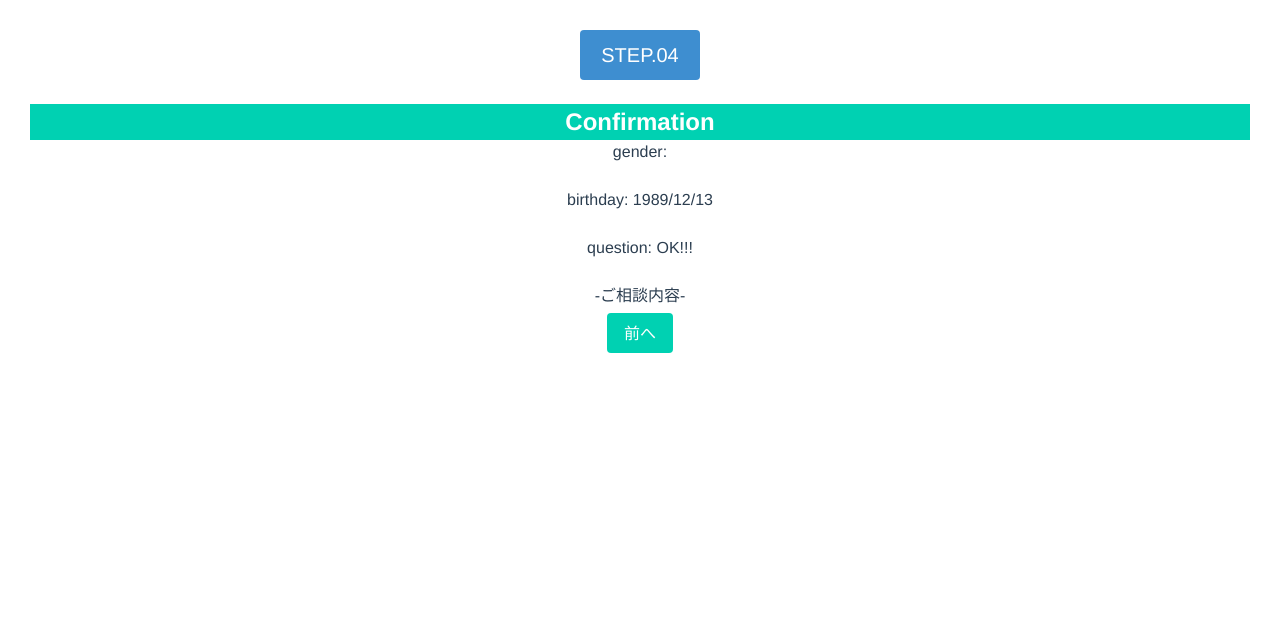
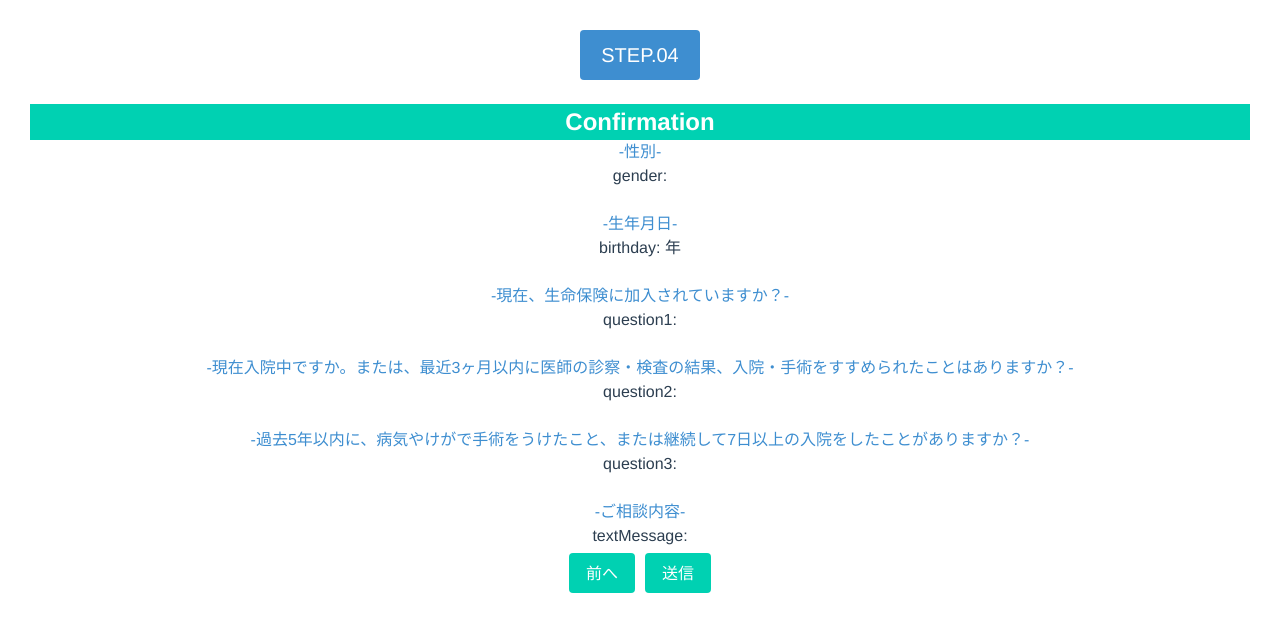
Before and after one commit to gorinesia/vue-project, a Vue app: page /confirm in a window 1280 px wide. Shown: the top 632 px of the page. Built offline with nearby package versions, Linux system fonts and the light colour scheme.

Commit message:
created page of step.04

```diff
--- a/src/store/index.js
+++ b/src/store/index.js
@@ -5,21 +5,49 @@ Vue.use(Vuex)
 
 export default new Vuex.Store({
   state: {
-    form: {
-      gender: 'Man',
-      birthday: '1989/12/13',
-      question: 'OK!!!',
-    },
     gender:'',
+    year:'',
+    month:'',
+    day:'',
+    question1:'',
+    question2:'',
+    question3:'',
     textMessage: ''
   },
   getters: {
     gender: state => state.gender,
+    year: state => state.year,
+    month: state => state.month,
+    day: state => state.day,
+    question1: state => state.question1,
+    question2: state => state.question2,
+    question3: state => state.question3,
     textMessage: state => state.textMessage,
   },
   mutations: {
+    updateGender(state, newMessage) {
+      state.gender = newMessage;
+    },
+    updateYear(state, newMessage) {
+      state.year = newMessage;
+    },
+    updateMonth(state, newMessage) {
+      state.month = newMessage;
+    },
+    updateDay(state, newMessage) {
+      state.day = newMessage;
+    },
+    updateQuestion1(state, newMessage) {
+      state.question1 = newMessage;
+    },
+    updateQuestion2(state, newMessage) {
+      state.question2 = newMessage;
+    },
+    updateQuestion3(state, newMessage) {
+      state.question3 = newMessage;
+    },
     updateTextMessage(state, newMessage) {
       state.textMessage = newMessage;
-    }
+    },
   }
 })
--- a/src/views/ConfirmForm.vue
+++ b/src/views/ConfirmForm.vue
@@ -4,27 +4,25 @@
     <br />
     <br />
     <h2 class="is-size-4 has-text-weight-bold hero is-primary">Confirmation</h2>
-    <p>
-      gender:
-      {{ gender }}
-    </p>
-    <br />
-    <p>
-      birthday:
-      {{ form.birthday }}
-    </p>
-    <br />
-    <p>
-      question:
-      {{ form.question }}
-    </p>
-    <br />
-    <p>
-      -ご相談内容-
-      <br />
-      {{ textMessage}}
-    </p>
+		<p class="has-text-info"> -性別- </p>
+		<p>gender: {{ gender }}</p>
+		<br>
+		<p class="has-text-info"> -生年月日- </p>
+		<p>birthday: {{ year }}年 {{ month }} {{ day }}</p>
+		<br>
+		<p class="has-text-info">-現在、生命保険に加入されていますか？-</p>
+		<p>question1: {{ question1 }}</p>
+		<br>
+		<p class="has-text-info">-現在入院中ですか。または、最近3ヶ月以内に医師の診察・検査の結果、入院・手術をすすめられたことはありますか？-</p>
+		<p>question2: {{ question2 }}</p>
+		<br>
+		<p class="has-text-info">-過去5年以内に、病気やけがで手術をうけたこと、または継続して7日以上の入院をしたことがありますか？-</p>
+		<p>question3: {{ question3 }}</p>
+		<br>
+		<p class="has-text-info">-ご相談内容-</p>
+		<p>textMessage: {{ textMessage }}</p>
     <button class="button is-primary" @click="back">前へ</button>
+    <button class="button is-primary">送信</button>
   </div>
 </template>
 
@@ -33,13 +31,14 @@ export default {
   data: function () {
     return {
       gender: this.$store.getters.gender,
+      year: this.$store.getters.year,
+      month: this.$store.getters.month,
+      day: this.$store.getters.day,
+      question1: this.$store.getters.question1,
+      question2: this.$store.getters.question2,
+      question3: this.$store.getters.question3,
       textMessage: this.$store.getters.textMessage,
     };
-  },
-  computed: {
-    form() {
-      return this.$store.state.form;
-    },
   },
   methods: {
     back() {
--- a/src/views/Information.vue
+++ b/src/views/Information.vue
@@ -48,12 +48,42 @@
 export default {
   data() {
     return {
-      gender: "",
-      year: "",
-      month: "",
-      day: "",
       nengoes: [],
     }
+  },
+  computed: {
+    gender: {
+      get() {
+        return this.$store.getters.gender;
+      },
+      set(value) {
+        this.$store.commit("updateGender", value);
+      },
+    },
+    year: {
+      get() {
+        return this.$store.getters.year;
+      },
+      set(value) {
+        this.$store.commit("updateYear", value);
+      },
+    },
+    month: {
+      get() {
+        return this.$store.getters.month;
+      },
+      set(value) {
+        this.$store.commit("updateMonth", value);
+      },
+    },
+    day: {
+      get() {
+        return this.$store.getters.day;
+      },
+      set(value) {
+        this.$store.commit("updateDay", value);
+      },
+    },
   },
   mounted() {
     this.nengoes = this.generate();
--- a/src/views/Question.vue
+++ b/src/views/Question.vue
@@ -8,33 +8,33 @@
     <div>
       <p class="has-text-info">現在、生命保険に加入されていますか？</p>
       <label for="Gender"></label>
-      <input type="radio" id="yes" value="はい" @click="ok = !ok" v-model="select1" /> はい
-      <input type="radio" id="no" value="いいえ" @click="ok = !ok" v-model="select1" /> いいえ
+      <input type="radio" id="yes" value="はい" @click="ok = !ok" v-model="question1" /> はい
+      <input type="radio" id="no" value="いいえ" @click="ok = !ok" v-model="question1" /> いいえ
       <br />
       <br />
-      <span>select: {{ select1 }}</span>
+      <span>select: {{ question1 }}</span>
     </div>
     <br />
     <br />
     <div v-if="ok">
       <p class="has-text-info">現在入院中ですか。または、最近3ヶ月以内に医師の診察・検査の結果、入院・手術をすすめられたことはありますか？</p>
       <label for="Gender"></label>
-      <input type="radio" id="yes" value="はい" @click="ok2 = !ok2" v-model="select2" /> はい
-      <input type="radio" id="no" value="いいえ" @click="ok2 = !ok2" v-model="select2" /> いいえ
+      <input type="radio" id="yes" value="はい" @click="ok2 = !ok2" v-model="question2" /> はい
+      <input type="radio" id="no" value="いいえ" @click="ok2 = !ok2" v-model="question2" /> いいえ
       <br />
       <br />
-      <span>select: {{ select2 }}</span>
+      <span>select: {{ question2 }}</span>
     </div>
     <br />
     <br />
     <div v-if="ok2">
       <p class="has-text-info">過去5年以内に、病気やけがで手術をうけたこと、または継続して7日以上の入院をしたことがありますか？</p>
       <label for="Gender"></label>
-      <input type="radio" id="yes" value="はい" v-model="select3" /> はい
-      <input type="radio" id="no" value="いいえ" v-model="select3" /> いいえ
+      <input type="radio" id="yes" value="はい" v-model="question3" /> はい
+      <input type="radio" id="no" value="いいえ" v-model="question3" /> いいえ
       <br />
       <br />
-      <span>select: {{ select3 }}</span>
+      <span>select: {{ question3 }}</span>
     </div>
     <br />
     <button class="button is-primary" @click="back">前へ</button>
@@ -46,12 +46,35 @@
 export default {
   data: function () {
     return {
-      select1: "",
-      select2: "",
-      select3: "",
       ok: false,
       ok2: false,
     };
+  },
+  computed: {
+    question1: {
+      get() {
+        return this.$store.getters.question1;
+      },
+      set(value) {
+        this.$store.commit("updateQuestion1", value);
+      },
+    },
+    question2: {
+      get() {
+        return this.$store.getters.question2;
+      },
+      set(value) {
+        this.$store.commit("updateQuestion2", value);
+      },
+    },
+    question3: {
+      get() {
+        return this.$store.getters.question3;
+      },
+      set(value) {
+        this.$store.commit("updateQuestion3", value);
+      },
+    },
   },
   methods: {
     back() {
```
